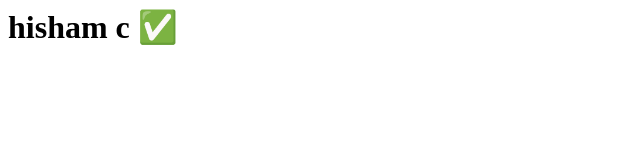
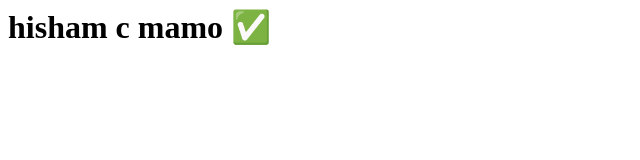
Before and after one commit to hishamc33-max/ci-cd-demo, a plain HTML site: page index.html in a window 1280 px wide. Shown: the whole page, without its empty margins (0-640 px from the left). Drawn offline with Linux system fonts and the light colour scheme.

Commit message:
Update index.html

```diff
--- a/index.html
+++ b/index.html
@@ -1 +1 @@
-<h1>hisham c ✅</h1>
+<h1>hisham c mamo ✅</h1>
```
